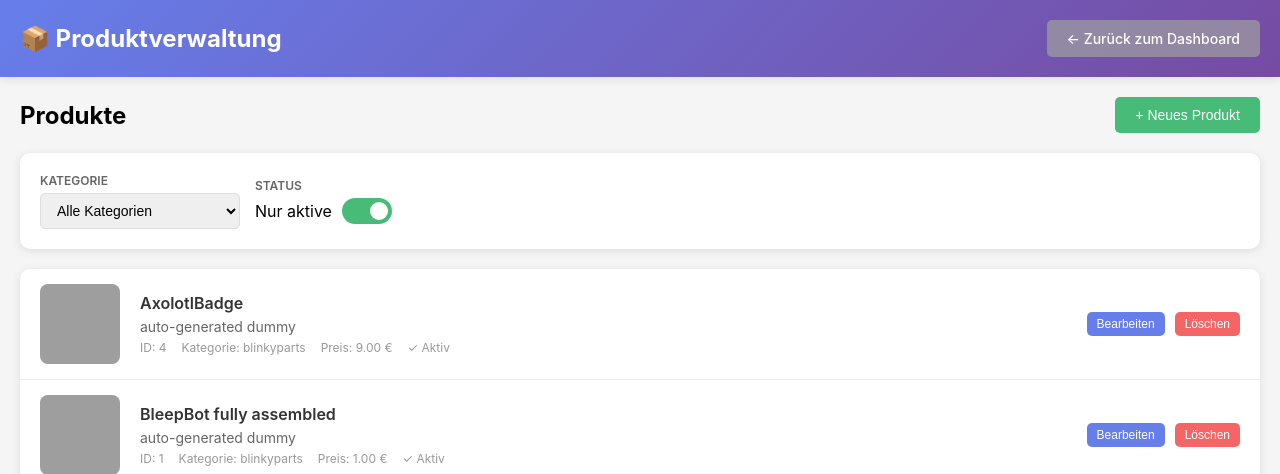
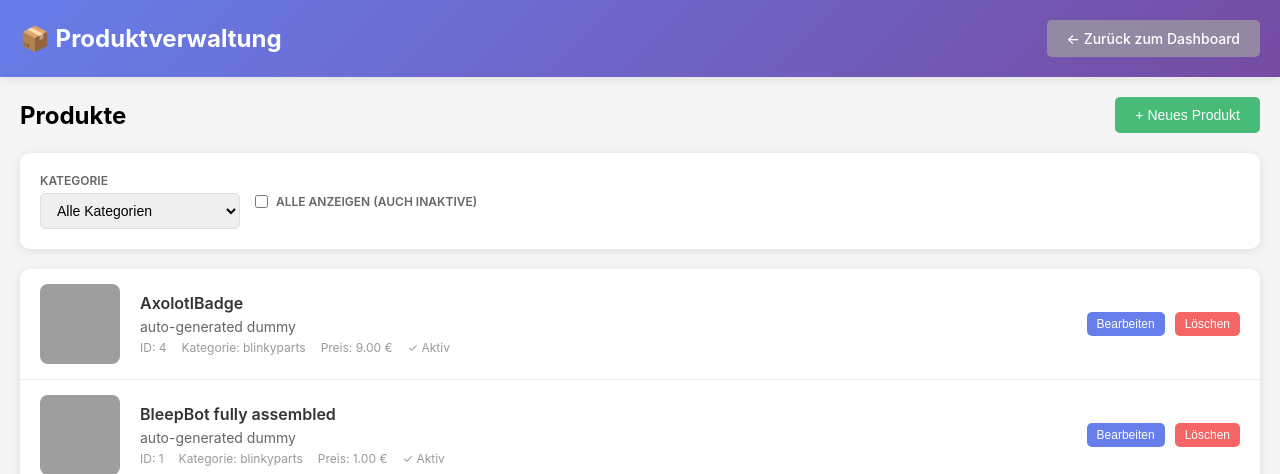
Before and after one commit to realaxl/kiosk, a Flask app: page /admin/products in a window 1280 px wide. Shown: the top 474 px of the page. Run offline with Flask 3, Linux system fonts and the light colour scheme; the visitor is signed in with stand-in values (Sample User, id 1); data comes from the database, SQL or seed files in the repository; both versions use the stored data as it was after the commit; grey boxes are pictures that could not be loaded.

Commit message:
Fix: display of inactive products on admin page

```diff
--- a/src/admin.py
+++ b/src/admin.py
@@ -231,27 +231,18 @@ def delete_product_category(category_id):
 def products():
     """Products management page"""
     conn = get_db_connection()
-    show_all = request.args.get('show_all', 'false') == 'true'
 
-    if show_all:
-        products = conn.execute('''
-            SELECT p.*, pc.name as categoryName
-            FROM products p
-            LEFT JOIN productCategories pc ON p.productCategoryId = pc.productCategoryId
-            ORDER BY p.name
-        ''').fetchall()
-    else:
-        products = conn.execute('''
-            SELECT p.*, pc.name as categoryName
-            FROM products p
-            LEFT JOIN productCategories pc ON p.productCategoryId = pc.productCategoryId
-            WHERE p.active = 1
-            ORDER BY p.name
-        ''').fetchall()
+    # Always fetch all products, let frontend handle filtering
+    products = conn.execute('''
+        SELECT p.*, pc.name as categoryName
+        FROM products p
+        LEFT JOIN productCategories pc ON p.productCategoryId = pc.productCategoryId
+        ORDER BY p.name
+    ''').fetchall()
 
     categories = conn.execute('SELECT * FROM productCategories WHERE active = 1 ORDER BY name').fetchall()
     conn.close()
-    return render_template('admin_products.html', products=products, categories=categories, show_all=show_all)
+    return render_template('admin_products.html', products=products, categories=categories)
 
 @admin_bp.route('/api/products/<int:product_id>', methods=['GET'])
 @require_admin
--- a/templates/admin_products.html
+++ b/templates/admin_products.html
@@ -400,6 +400,10 @@
             justify-content: space-between;
             align-items: center;
             margin-bottom: 20px;
+
+        /* Hide inactive products by default - use !important to override inline styles */
+        .product-item[data-active="0"]:not(.show-inactive) {
+            display: none !important;
         }
     </style>
 </head>
@@ -429,14 +433,10 @@
             </div>
 
             <div class="filter-group">
-                <label>Status</label>
-                <div class="toggle-container">
-                    <span>Nur aktive</span>
-                    <label class="toggle">
-                        <input type="checkbox" id="activeFilter" {% if not show_all %}checked{% endif %} onchange="filterProducts()">
-                        <span class="toggle-slider"></span>
-                    </label>
-                </div>
+                <label style="display: flex; align-items: center; gap: 8px; cursor: pointer;">
+                    <input type="checkbox" id="showAllFilter" onchange="filterProducts()" style="cursor: pointer;">
+                    <span>Alle anzeigen (auch inaktive)</span>
+                </label>
             </div>
         </div>
 
@@ -476,6 +476,16 @@
                     <p>Erstellen Sie Ihr erstes Produkt, um loszulegen.</p>
                 </div>
             {% endif %}
+
+        <!-- Immediately hide inactive products on page load -->
+        <script>
+            (function() {
+                const items = document.querySelectorAll('.product-item[data-active="0"]');
+                items.forEach(item => {
+                    item.style.display = 'none';
+                });
+            })();
+        </script>
         </div>
     </div>
 
@@ -587,7 +597,7 @@
 
         function filterProducts() {
             const categoryFilter = document.getElementById('categoryFilter').value;
-            const activeFilter = document.getElementById('activeFilter').checked;
+            const showAll = document.getElementById('showAllFilter').checked;
             const items = document.querySelectorAll('.product-item');
 
             items.forEach(item => {
@@ -595,7 +605,14 @@
                 const active = item.dataset.active === '1';
 
                 let showCategory = !categoryFilter || category === categoryFilter;
-                let showActive = !activeFilter || active;
+                let showActive = showAll || active;
+
+                // Add/remove class to control inactive product visibility
+                if (showAll) {
+                    item.classList.add('show-inactive');
+                } else {
+                    item.classList.remove('show-inactive');
+                }
 
                 if (showCategory && showActive) {
                     item.style.display = 'flex';
@@ -679,7 +696,6 @@
 
                 if (!response.ok) throw new Error('Produkt konnte nicht gespeichert werden');
 
-                alert('Produkt erfolgreich gespeichert!');
                 closeModal();
                 location.reload();
             } catch (error) {
@@ -737,6 +753,11 @@
             if (event.target === imageModal) {
                 closeImagePreview();
             }
+
+        // Apply filters on page load to hide inactive products by default
+        document.addEventListener('DOMContentLoaded', function() {
+            filterProducts();
+        });
         }
     </script>
 </body>
```
Also changed, not shown: db/db.sqlite.
